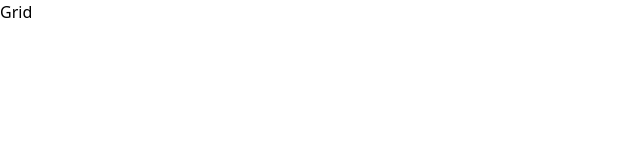
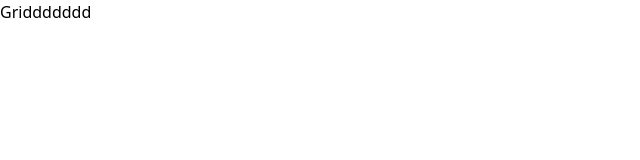
Before and after one commit to en3rypt/path.io, a React (Vite) app: page / in a window 1280 px wide. Shown: the top 160 px of the page, without its empty margins (0-640 px from the left). Built offline with nearby package versions, Linux system fonts and the light colour scheme.

Commit message:
main commit

```diff
--- a/src/components/Grid.jsx
+++ b/src/components/Grid.jsx
@@ -2,7 +2,7 @@ import React from 'react'
 
 function Grid() {
   return (
-    <div>Grid</div>
+    <div>Griddddddd</div>
   )
 }
 
```
